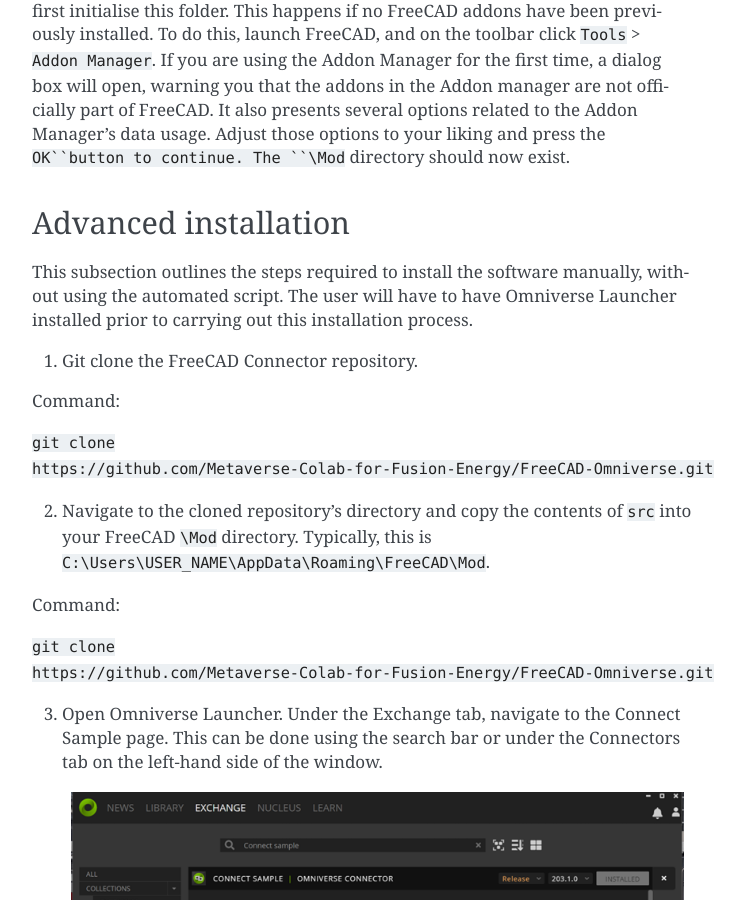
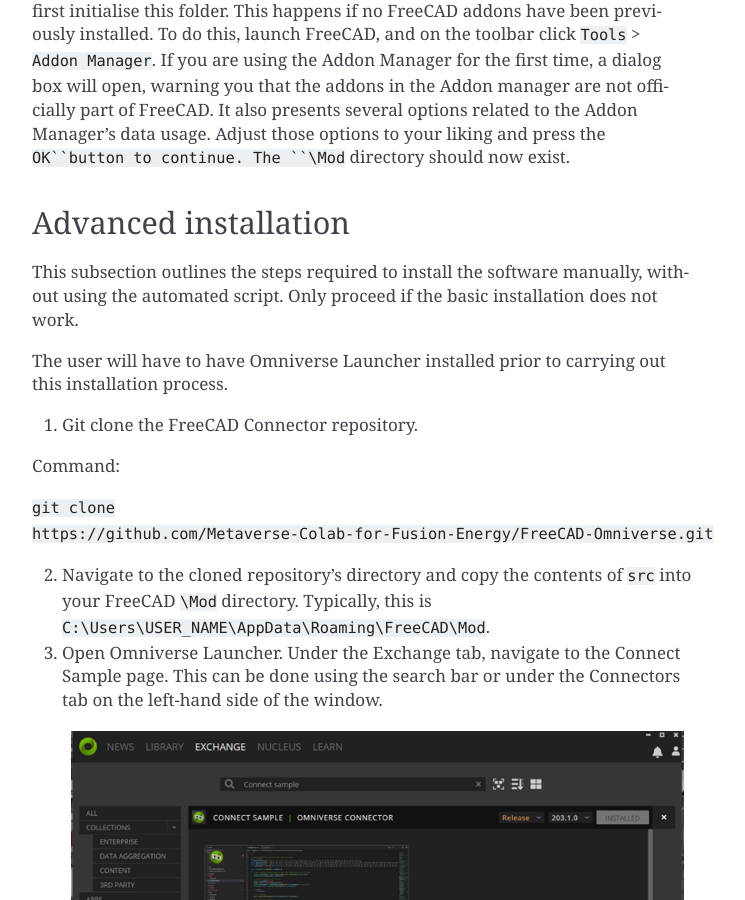
Before and after one commit to Metaverse-Colab-for-Fusion-Energy/FreeCAD-Omniverse, a Sphinx documentation site: the page built from docs/source/installation/install_all.rst, in a window 1280 px wide and 900 px high, scrolled down 735 px. Shown: the whole window, without its empty margins (388-1133 px from the left). Built offline with Sphinx 7.4.7, drawn with Linux system fonts in a browser that asks for light colours.

Commit message:
update installation

```diff
--- a/docs/source/installation/install_all.rst
+++ b/docs/source/installation/install_all.rst
@@ -27,7 +27,9 @@
 
 Advanced installation
 -----------------------
-This subsection outlines the steps required to install the software manually, without using the automated script. The user will have to have Omniverse Launcher installed prior to carrying out this installation process.
+This subsection outlines the steps required to install the software manually, without using the automated script. Only proceed if the basic installation does not work.
+
+The user will have to have Omniverse Launcher installed prior to carrying out this installation process.
 
 1.	Git clone the FreeCAD Connector repository.
 
@@ -36,10 +38,6 @@
 ``git clone https://github.com/Metaverse-Colab-for-Fusion-Energy/FreeCAD-Omniverse.git``
 
 2. Navigate to the cloned repository’s directory and copy the contents of ``src`` into your FreeCAD ``\Mod`` directory. Typically, this is ``C:\Users\USER_NAME\AppData\Roaming\FreeCAD\Mod``.
-
-Command:
-
-``git clone https://github.com/Metaverse-Colab-for-Fusion-Energy/FreeCAD-Omniverse.git``
 
 3.	Open Omniverse Launcher. Under the Exchange tab, navigate to the Connect Sample page. This can be done using the search bar or under the Connectors tab on the left-hand side of the window.
 
```
